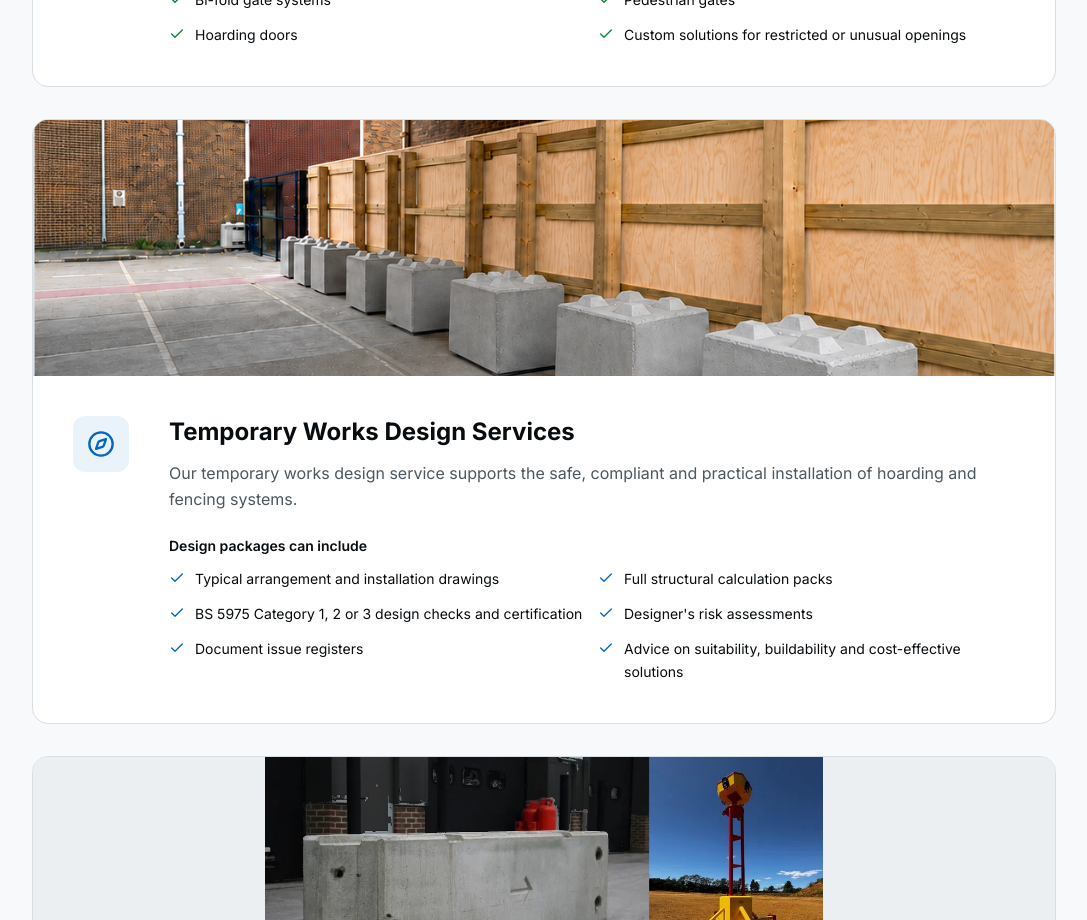
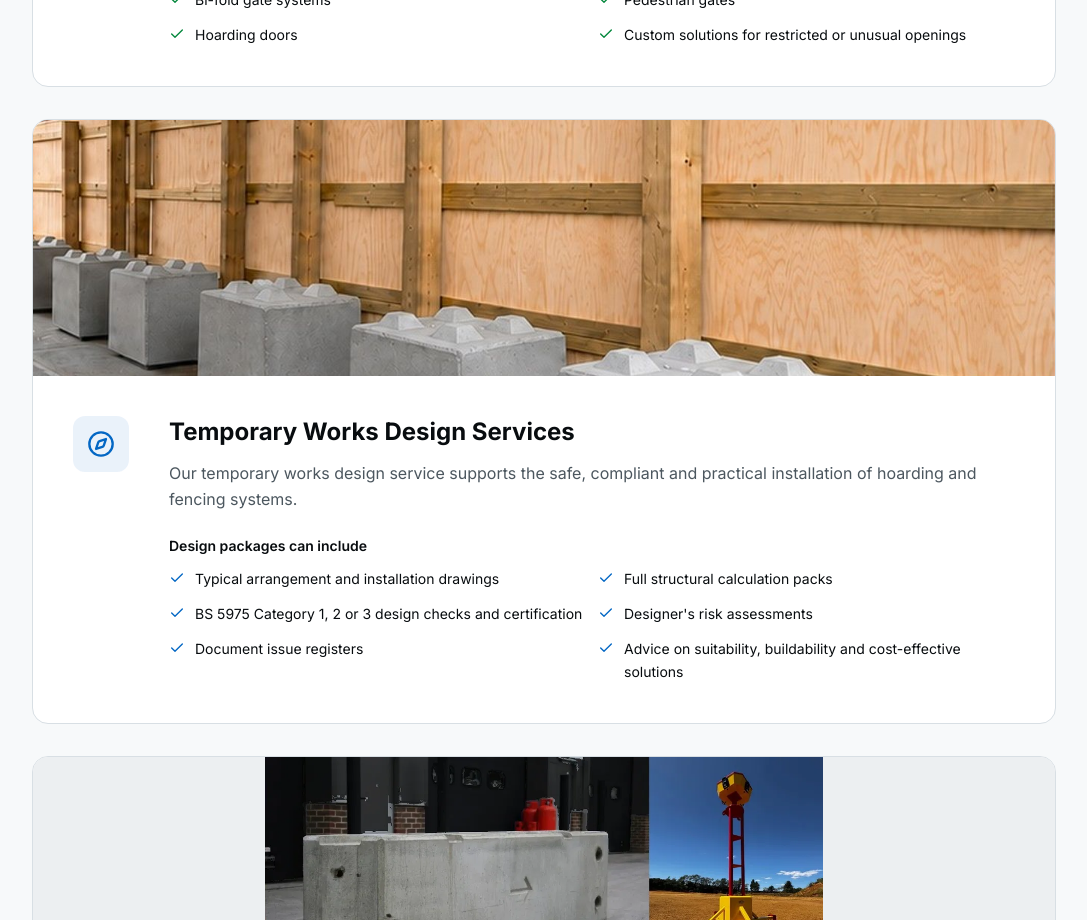
Before and after one commit to Jes-19/tagg-construction, a Next.js app: page /services in a window 1280 px wide. Shown: the part 2220-3140 px from the top of the page, without its empty margins (96-1183 px from the left). Built offline with nearby package versions, Linux system fonts and the light colour scheme.

Commit message:
feat: update hoarding image and source file in services-detail component
Added new hoarding banner image and source file for better visual representation

Co-authored-by: Jes-19 <142923199+Jes-19@users.noreply.github.com>

```diff
--- a/components/services-detail.tsx
+++ b/components/services-detail.tsx
@@ -77,7 +77,7 @@ const services = [
     ],
     color: "#0367c4",
     image: {
-      src: "/images/gallery/hoarding-ballast-blocks.png",
+      src: "/images/gallery/hoarding-ballast-banner.jpg",
       alt: "Timber hoarding secured with a row of concrete ballast blocks along a site boundary",
       className: "object-cover",
     },
```
Also changed, not shown: public/images/gallery/hoarding-ballast-banner-source.jpg (added), public/images/gallery/hoarding-ballast-banner.jpg (added).
